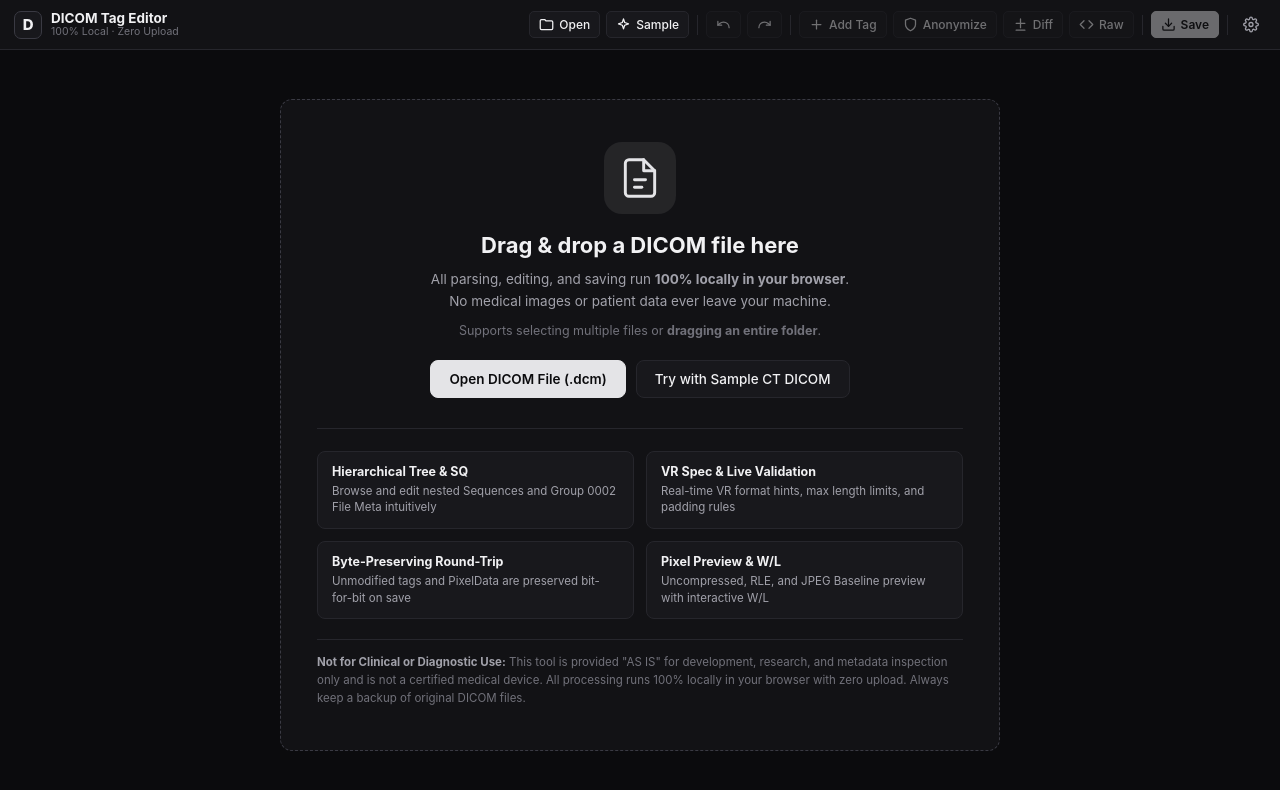
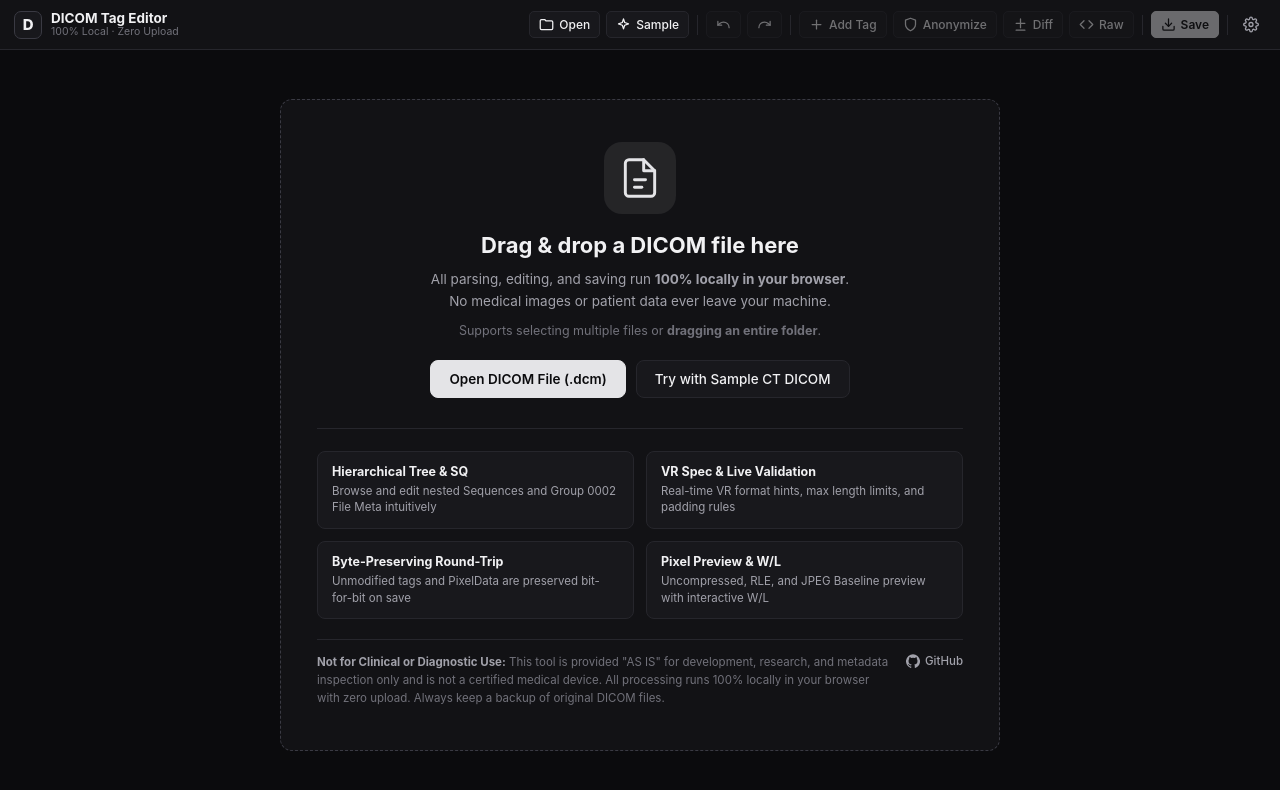
Before and after one commit to j0n9m1n1/dicom-tag-editor, a plain HTML site: page index.html in a window 1280 px wide. Drawn offline with Linux system fonts and the light colour scheme; a web font is replaced by a local one.

Commit message:
feat(ui): add GitHub repository link to statusbar, settings dialog, and welcome footer

```diff
--- a/index.html
+++ b/index.html
@@ -136,8 +136,11 @@
           <div class="feat-item"><strong data-i18n="feat3Title">원본 바이트 무손실 보존</strong><span data-i18n="feat3Desc">수정하지 않은 태그와 PixelData를 그대로 유지하며 저장</span></div>
           <div class="feat-item"><strong data-i18n="feat4Title">Pixel 프리뷰 &amp; W/L</strong><span data-i18n="feat4Desc">비압축·RLE·JPEG Baseline 영상 및 Window/Level 실시간 확인</span></div>
         </div>
-        <footer class="welcome-disclaimer" data-i18n-html="disclaimerFooter">
-          <strong>비진단용 (Not for Clinical / Diagnostic Use):</strong> 본 도구는 개발·연구·메타데이터 점검 용도이며 의료기기가 아닙니다. 모든 처리는 브라우저 로컬에서만 수행되며(서버 전송 없음), "있는 그대로(AS IS)" 제공되므로 편집 전 원본 파일 백업을 권장합니다.
+        <footer class="welcome-footer">
+          <div class="welcome-disclaimer" data-i18n-html="disclaimerFooter">
+            <strong>비진단용 (Not for Clinical / Diagnostic Use):</strong> 본 도구는 개발·연구·메타데이터 점검 용도이며 의료기기가 아닙니다. 모든 처리는 브라우저 로컬에서만 수행되며(서버 전송 없음), "있는 그대로(AS IS)" 제공되므로 편집 전 원본 파일 백업을 권장합니다.
+          </div>
+          <a class="gh-link" href="https://github.com/j0n9m1n1/dicom-tag-editor" target="_blank" rel="noopener noreferrer" id="welcome-gh-link" title="GitHub Repository"></a>
         </footer>
       </div>
     </main>
@@ -183,7 +186,10 @@
 
         <div class="statusbar" id="statusbar">
           <span id="status-counts"></span>
-          <span class="status-hints" data-i18n="statusHints">F2/더블클릭: 인라인 수정 · Del: 삭제 토글 · Ctrl+Z/Y: 실행취소/다시실행 · Ctrl+S: 저장</span>
+          <div class="statusbar-right">
+            <span class="status-hints" data-i18n="statusHints">F2/더블클릭: 인라인 수정 · Del: 삭제 토글 · Ctrl+Z/Y: 실행취소/다시실행 · Ctrl+S: 저장</span>
+            <a class="gh-link" href="https://github.com/j0n9m1n1/dicom-tag-editor" target="_blank" rel="noopener noreferrer" id="status-gh-link" title="GitHub Repository"></a>
+          </div>
         </div>
       </section>
 
--- a/src/main.js
+++ b/src/main.js
@@ -66,8 +66,10 @@ const modalRoot = document.getElementById('modal-root');
 const dragOverlay = document.getElementById('drag-overlay');
 const toastContainer = document.getElementById('toast-container');
 
-// Populate search icon once
+// Populate search icon and GitHub links once
 document.getElementById('search-icon-slot').innerHTML = icons.search(14);
+document.getElementById('welcome-gh-link').innerHTML = `${icons.github(14)}<span>GitHub</span>`;
+document.getElementById('status-gh-link').innerHTML = `${icons.github(13)}<span>GitHub</span>`;
 
 let _fileInputAppendMode = false;
 
--- a/src/styles.css
+++ b/src/styles.css
@@ -1022,17 +1022,62 @@ code {
   display: flex;
   align-items: center;
   justify-content: space-between;
+  gap: 12px;
   padding: 0 12px;
   font-size: 11.5px;
   color: var(--text-muted);
   background: var(--bg-surface);
   border-top: 1px solid var(--border);
+}
+
+.statusbar-right {
+  display: flex;
+  align-items: center;
+  gap: 12px;
+  min-width: 0;
 }
 
 .status-hints {
   white-space: nowrap;
   overflow: hidden;
   text-overflow: ellipsis;
+}
+
+.gh-link {
+  display: inline-flex;
+  align-items: center;
+  gap: 5px;
+  color: var(--text-secondary);
+  text-decoration: none;
+  font-size: 11.5px;
+  font-weight: 500;
+  white-space: nowrap;
+  flex-shrink: 0;
+  transition: color 0.12s;
+}
+.gh-link:hover {
+  color: var(--text-primary);
+}
+
+.welcome-footer {
+  margin-top: 20px;
+  padding-top: 14px;
+  border-top: 1px solid var(--border);
+  display: flex;
+  align-items: flex-start;
+  justify-content: space-between;
+  gap: 16px;
+}
+
+.welcome-footer .welcome-disclaimer {
+  margin-top: 0;
+  padding-top: 0;
+  border-top: none;
+}
+
+.modal-footer-between {
+  justify-content: space-between;
+  align-items: center;
 }
 
 /* ============================================================================
--- a/src/ui/icons.js
+++ b/src/ui/icons.js
@@ -34,6 +34,7 @@ export const icons = {
   copy: (s = 15) => SVG('<rect x="9" y="9" width="13" height="13" rx="2" ry="2"/><path d="M5 15H4a2 2 0 0 1-2-2V4a2 2 0 0 1 2-2h9a2 2 0 0 1 2 2v1"/>', s),
   sliders: (s = 15) => SVG('<line x1="4" y1="21" x2="4" y2="14"/><line x1="4" y1="10" x2="4" y2="3"/><line x1="12" y1="21" x2="12" y2="12"/><line x1="12" y1="8" x2="12" y2="3"/><line x1="20" y1="21" x2="20" y2="16"/><line x1="20" y1="12" x2="20" y2="3"/><line x1="1" y1="14" x2="7" y2="14"/><line x1="9" y1="8" x2="15" y2="8"/><line x1="17" y1="16" x2="23" y2="16"/>', s),
   settings: (s = 16) => SVG('<circle cx="12" cy="12" r="3"/><path d="M19.4 15a1.65 1.65 0 0 0 .33 1.82l.06.06a2 2 0 1 1-2.83 2.83l-.06-.06a1.65 1.65 0 0 0-1.82-.33 1.65 1.65 0 0 0-1 1.51V21a2 2 0 1 1-4 0v-.09A1.65 1.65 0 0 0 9 19.4a1.65 1.65 0 0 0-1.82.33l-.06.06a2 2 0 1 1-2.83-2.83l.06-.06a1.65 1.65 0 0 0 .33-1.82 1.65 1.65 0 0 0-1.51-1H3a2 2 0 1 1 0-4h.09A1.65 1.65 0 0 0 4.6 9a1.65 1.65 0 0 0-.33-1.82l-.06-.06a2 2 0 1 1 2.83-2.83l.06.06a1.65 1.65 0 0 0 1.82.33H9a1.65 1.65 0 0 0 1-1.51V3a2 2 0 1 1 4 0v.09a1.65 1.65 0 0 0 1 1.51 1.65 1.65 0 0 0 1.82-.33l.06-.06a2 2 0 1 1 2.83 2.83l-.06.06a1.65 1.65 0 0 0-.33 1.82V9a1.65 1.65 0 0 0 1.51 1H21a2 2 0 1 1 0 4h-.09a1.65 1.65 0 0 0-1.51 1Z"/>', s),
+  github: (s = 15) => `<svg width="${s}" height="${s}" viewBox="0 0 24 24" fill="currentColor" aria-hidden="true"><path d="M12 .5a12 12 0 0 0-3.79 23.39c.6.11.82-.26.82-.58v-2.03c-3.34.73-4.04-1.61-4.04-1.61-.55-1.39-1.34-1.76-1.34-1.76-1.09-.75.08-.73.08-.73 1.21.08 1.85 1.24 1.85 1.24 1.07 1.84 2.81 1.31 3.5 1 .11-.78.42-1.31.76-1.61-2.67-.3-5.47-1.33-5.47-5.93 0-1.31.47-2.38 1.24-3.22-.12-.3-.54-1.52.12-3.18 0 0 1.01-.32 3.3 1.23a11.5 11.5 0 0 1 6.01 0c2.29-1.55 3.3-1.23 3.3-1.23.66 1.66.24 2.88.12 3.18.77.84 1.24 1.91 1.24 3.22 0 4.61-2.81 5.63-5.48 5.92.43.37.81 1.1.81 2.22v3.29c0 .32.22.7.83.58A12 12 0 0 0 12 .5Z"/></svg>`,
 };
 
 export function escapeHtml(str) {
--- a/src/ui/modals.js
+++ b/src/ui/modals.js
@@ -930,7 +930,11 @@ export class ModalManager {
             ${t('disclaimerFooter')}
           </div>
         </div>
-        <div class="modal-footer">
+        <div class="modal-footer modal-footer-between">
+          <a class="gh-link" href="https://github.com/j0n9m1n1/dicom-tag-editor" target="_blank" rel="noopener noreferrer">
+            ${icons.github(15)}
+            <span>j0n9m1n1/dicom-tag-editor</span>
+          </a>
           <button class="btn btn-primary" data-modal-close>${escapeHtml(t('modalClose'))}</button>
         </div>
       </div>
```
